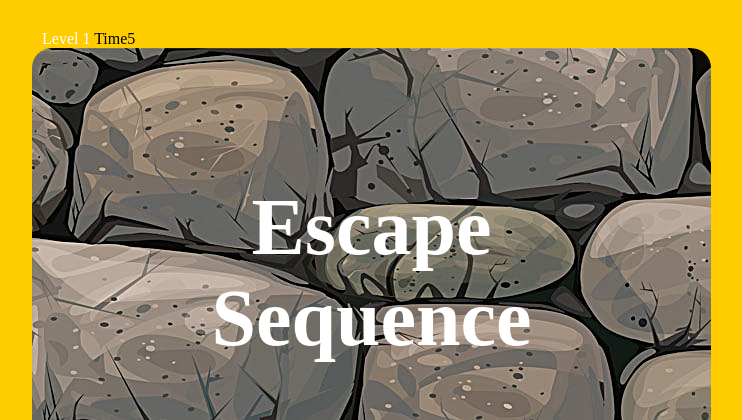
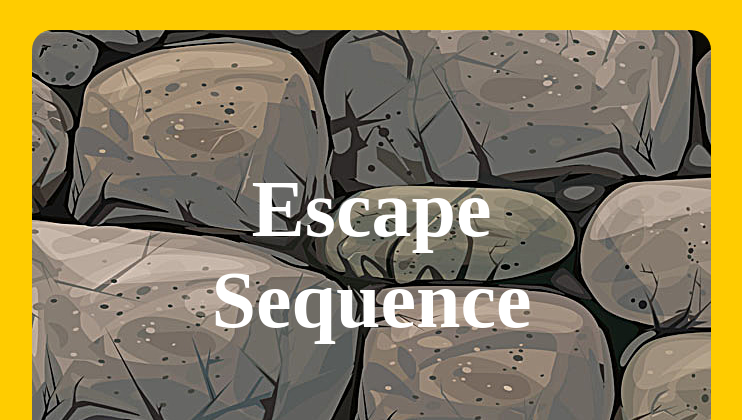
Before and after one commit to nelsonGuo/awesome-game-project-, a PHP site: page / in a window 1280 px wide. Shown: the top 420 px of the page, without its empty margins (308-1050 px from the left). Run offline with PHP 8.4, Linux system fonts and the light colour scheme; some libraries are stand-ins or nearby versions.

Commit message:
modify the js and css

```diff
--- a/index.html
+++ b/index.html
@@ -10,10 +10,6 @@
 	</head>
 	<body>
 		<div id="gameSpace">
-			<div id="topBar">
-				<span id="level">Level 1</span>
-				<span id="timer"></span>
-			</div>
 			<div id="startPage">
 				<h1>Escape Sequence</h1>
 				<div id="instruction">
@@ -35,18 +31,17 @@
 				<img id="symbol2" class = "symbol" src="2.JPG"  />
 				<img id="symbol3" class = "symbol" src="3.JPG"  />
 		</div>
-			<!--sequence-->
-			<div id="sequence1">
-				<canvas id="position0" class="seqgrid" width="200" height="200"></canvas>
-				<canvas id="position1" class="seqgrid" width="200" height="200">></canvas>
-				<canvas id="position2" class="seqgrid" width="200" height="200">></canvas>
-				<canvas id="position3" class="seqgrid" width="200" height="200">></canvas>
-			</div>
+
 
 			<div id="game-header">
-				<h2 id="level">Level: </h2>
-				<h2 id="time">Time: </h2>
-
+				<h2 id="level"></h2>
+				<h2 id="timer"></h2>
+				<div id="sequence1">
+					<canvas id="position0" class="seqgrid" width="200" height="200"></canvas>
+					<canvas id="position1" class="seqgrid" width="200" height="200">></canvas>
+					<canvas id="position2" class="seqgrid" width="200" height="200">></canvas>
+					<canvas id="position3" class="seqgrid" width="200" height="200">></canvas>
+				</div>
 				<div id="grid-container">
 					<canvas class = "map" id="grid-2-2" onclick="stepMatching('grid-2-2')"></canvas>
 					<canvas class = "map" id="grid-2-1" onclick="stepMatching('grid-2-1')"></canvas>
--- a/main.js
+++ b/main.js
@@ -1,10 +1,4 @@
 //设置canvas 并插图
-var S0, ctx0, img0;
-var S1, ctx1, img1;
-var S2, ctx2, img2;
-var S3, ctx3, img3;
-
-
 var idRecord = "grid-0-0";
 var row;
 var column;
@@ -12,23 +6,22 @@ var rowUp;
 var columnLeft;
 var columnRight;
 
-
-
 var map = new Array();
 
 var sequence = new Array();
 var numClick = 0;
-
+//initialization
 function start() {
 	document.getElementById("startPage").style.display = "none";
 	document.getElementById("sequence1").style.display = "block";
+	document.getElementById("game-header").style.display = "block";
 
 	setTimeout(function () {
 		document.getElementById("sequence1").style.display = "none";
 		document.getElementById("grid-container").style.display = "block";
 		document.getElementById("game-header").style.display = "block";
 
-	}, 1000);
+	}, 10000);
 
 	for(var i = 3; i>=0;i--) {
 		addImage(i);
@@ -40,10 +33,8 @@ function start() {
 			addImageToMap(i,j);
 		}
 	}
-
-
 }
-
+//add image
 function addImage(i) {
 	var S = document.getElementById("position" + i);
 	var ctx = S.getContext("2d");
@@ -53,7 +44,7 @@ function addImage(i) {
 	sequence[i] = i;
 
 }
-
+//add image to map
 function addImageToMap(i,j) {
 	var S = document.getElementById("grid-"+i+"-"+j);
 	var ctx = S.getContext("2d");
@@ -112,7 +103,7 @@ function stepMatching(id) {
 }
 
 
-
+//instruction
 function ins(){
 	document.getElementById("instruction").style.display = "block";
 }
@@ -120,7 +111,7 @@ function HomePage() {
     document.getElementById("instruction").style.display = "none";
 
 }
-
+//sequence timer
 window.onload=function sequenceTimer(){
 	var i = 10;
 	var timer = setInterval(function(){
--- a/style.css
+++ b/style.css
@@ -2,13 +2,11 @@ body {
 	margin-top: 30px;
 	padding: 0;
     background-color:#fc0;
-
 }
 #gameSpace{
 	margin:auto;
 	max-width:600px;
 	max-height:600px;
-
 }
 #startPage{
     padding: 50px;
@@ -119,7 +117,7 @@ a {
     border-radius: 20px;
 }
 
-#time{
+#timer{
     padding-left: 10px;
     color:white;
 }
```
